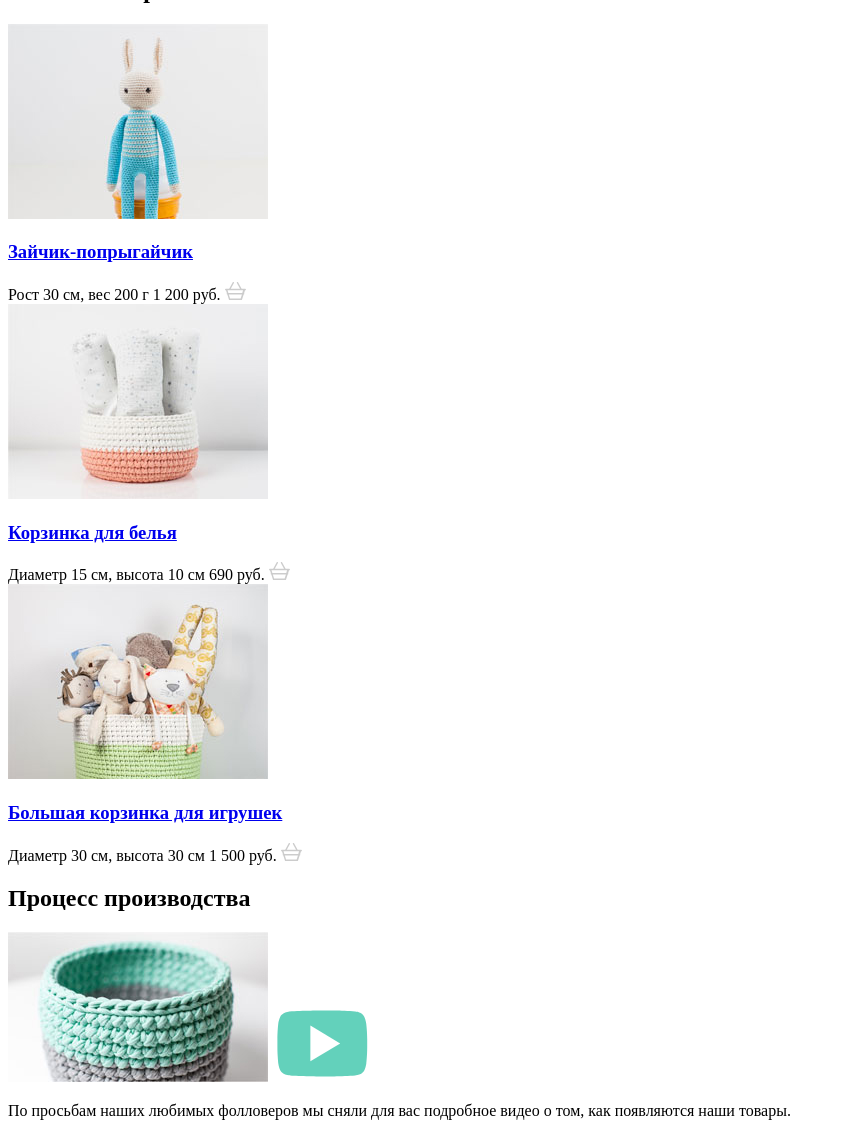
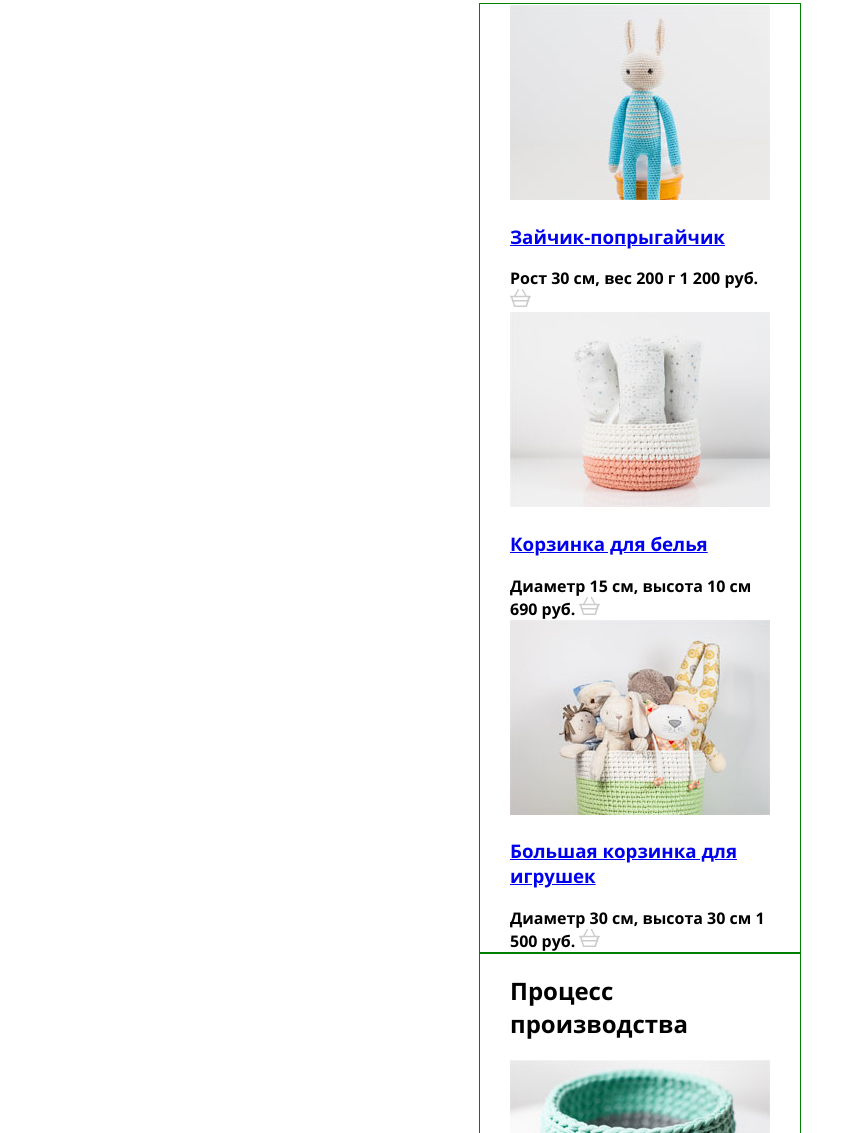
Before and after one commit to vital0101/1848215-mishka-24, a plain HTML site: page source/catalog.html in a window 1280 px wide. Shown: the part 390-1523 px from the top of the page, without its empty margins (0-856 px from the left). Drawn offline with nearby package versions, Linux system fonts and the light colour scheme; files that its build step writes are made by us from their sources.

Commit message:
Базовая стилизация страниц catalog и form

```diff
--- a/source/catalog.html
+++ b/source/catalog.html
@@ -6,6 +6,7 @@
   <meta http-equiv="X-UA-Compatible" content="IE=edge">
   <meta name="viewport" content="width=device-width, initial-scale=1.0">
   <title>Каталог</title>
+  <link rel="stylesheet" href="css/style.css">
 </head>
 
 <body class="page-body">
--- /dev/null
+++ b/source/sass/components/cards.scss
@@ -0,0 +1,4 @@
+.cards {
+  padding: 1px 30px;
+  outline: 1px solid green;
+}
--- /dev/null
+++ b/source/sass/components/order.scss
@@ -0,0 +1,4 @@
+.order {
+  padding: 1px 30px;
+  outline: 1px solid green;
+}
--- /dev/null
+++ b/source/sass/components/production-process.scss
@@ -0,0 +1,4 @@
+.production-process {
+  padding: 1px 30px;
+  outline: 1px solid green;
+}
--- a/source/sass/index.scss
+++ b/source/sass/style.scss
@@ -11,3 +11,6 @@
 @import "./components/contacts.scss";
 @import "./components/page-footer.scss";
 @import "./components/modal-container.scss";
+@import "./components/cards.scss";
+@import "./components/production-process.scss";
+@import "./components/order.scss";
```
Also changed, not shown: source/form.html (+2 -1 lines).
